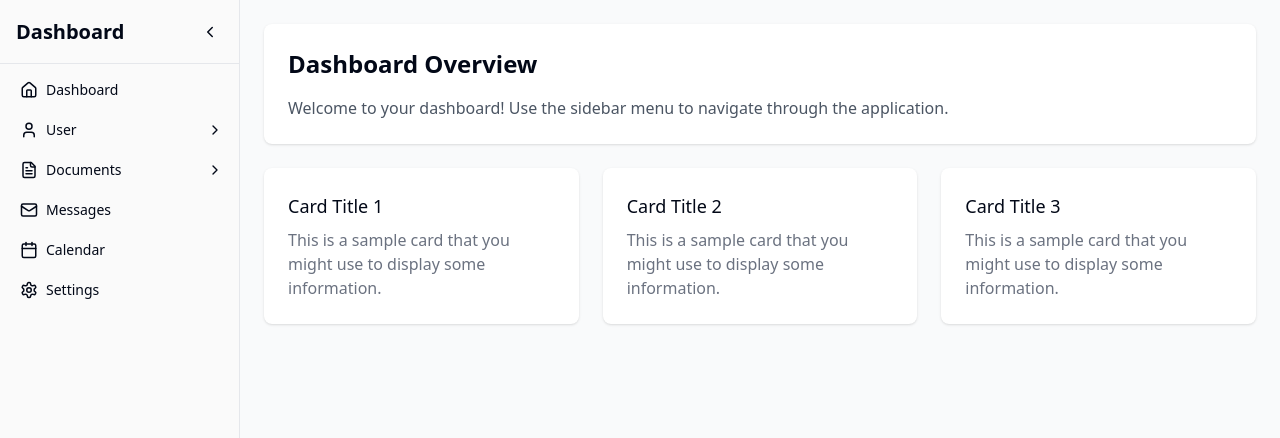
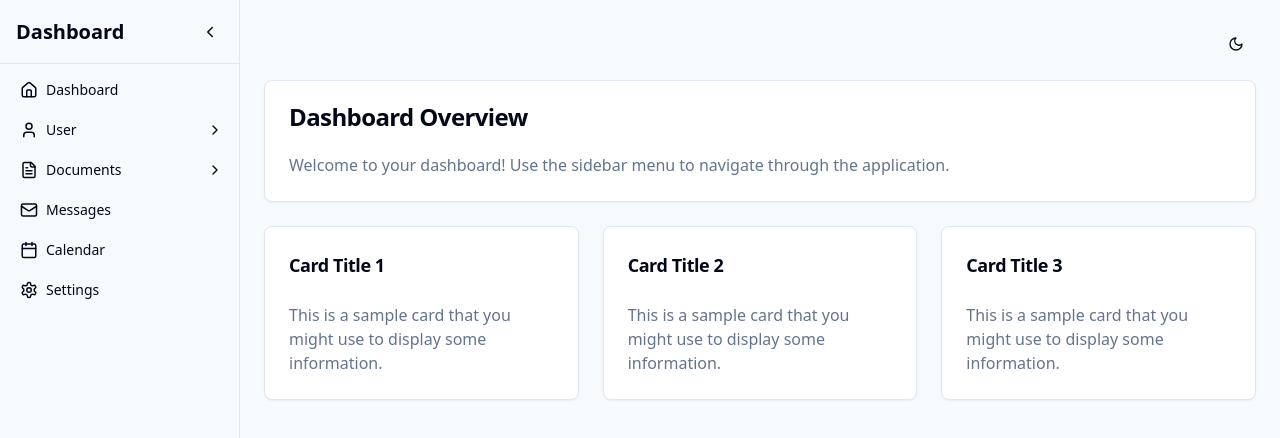
Before and after one commit to AkshKarDev/verti-menu-magic, a React (Vite) app: page / in a window 1280 px wide. Shown: the top 438 px of the page. Built offline with nearby package versions, Linux system fonts and the light colour scheme.

Commit message:
feat: Add light and dark themes
Adds light blue and dark themes to the application.

```diff
--- a/src/App.tsx
+++ b/src/App.tsx
@@ -2,6 +2,7 @@
 import { Toaster } from "@/components/ui/toaster";
 import { Toaster as Sonner } from "@/components/ui/sonner";
 import { TooltipProvider } from "@/components/ui/tooltip";
+import { ThemeProvider as NextThemeProvider } from "next-themes";
 import { QueryClient, QueryClientProvider } from "@tanstack/react-query";
 import { BrowserRouter, Routes, Route } from "react-router-dom";
 import Index from "./pages/Index";
@@ -11,6 +12,7 @@ const queryClient = new QueryClient();
 
 const App = () => (
   <QueryClientProvider client={queryClient}>
+    <NextThemeProvider attribute="class">
       <TooltipProvider>
         <Toaster />
         <Sonner />
@@ -22,6 +24,7 @@ const App = () => (
           </Routes>
         </BrowserRouter>
       </TooltipProvider>
+    </NextThemeProvider>
   </QueryClientProvider>
 );
 
--- a/src/components/Layout.tsx
+++ b/src/components/Layout.tsx
@@ -2,6 +2,8 @@
 import React from "react";
 import Sidebar from "./Sidebar/Sidebar";
 import { SidebarProvider } from "@/contexts/SidebarContext";
+import { ThemeProvider } from "@/contexts/ThemeContext";
+import ThemeToggle from "./ThemeToggle";
 
 interface LayoutProps {
   children: React.ReactNode;
@@ -9,14 +11,19 @@ interface LayoutProps {
 
 const Layout: React.FC<LayoutProps> = ({ children }) => {
   return (
+    <ThemeProvider>
       <SidebarProvider>
-      <div className="flex h-screen bg-gray-50">
+        <div className="flex h-screen bg-background">
           <Sidebar />
           <main className="flex-1 overflow-auto p-6">
+            <div className="flex justify-end mb-4">
+              <ThemeToggle />
+            </div>
             {children}
           </main>
         </div>
       </SidebarProvider>
+    </ThemeProvider>
   );
 };
 
--- /dev/null
+++ b/src/components/ThemeToggle.tsx
@@ -0,0 +1,27 @@
+
+import React from 'react';
+import { Moon, Sun } from 'lucide-react';
+import { Button } from '@/components/ui/button';
+import { useTheme } from '@/contexts/ThemeContext';
+
+const ThemeToggle: React.FC = () => {
+  const { theme, toggleTheme } = useTheme();
+
+  return (
+    <Button
+      variant="ghost"
+      size="icon"
+      onClick={toggleTheme}
+      aria-label={`Switch to ${theme === 'light' ? 'dark' : 'light'} theme`}
+      className="rounded-full"
+    >
+      {theme === 'light' ? (
+        <Moon className="h-5 w-5" />
+      ) : (
+        <Sun className="h-5 w-5" />
+      )}
+    </Button>
+  );
+};
+
+export default ThemeToggle;
--- /dev/null
+++ b/src/contexts/ThemeContext.tsx
@@ -0,0 +1,60 @@
+
+import React, { createContext, useState, useContext, useEffect } from 'react';
+
+type ThemeType = 'light' | 'dark';
+
+interface ThemeContextType {
+  theme: ThemeType;
+  setTheme: (theme: ThemeType) => void;
+  toggleTheme: () => void;
+}
+
+const ThemeContext = createContext<ThemeContextType | undefined>(undefined);
+
+export const ThemeProvider: React.FC<{ children: React.ReactNode }> = ({ children }) => {
+  const [theme, setTheme] = useState<ThemeType>(() => {
+    // Try to get the theme from localStorage
+    const savedTheme = localStorage.getItem('theme') as ThemeType;
+    // Check if there is a saved theme or use the system preference
+    if (savedTheme) {
+      return savedTheme;
+    }
+
+    // Check system preference
+    return window.matchMedia('(prefers-color-scheme: dark)').matches ? 'dark' : 'light';
+  });
+
+  useEffect(() => {
+    // Apply theme to the document
+    const root = window.document.documentElement;
+
+    if (theme === 'dark') {
+      root.classList.add('dark');
+    } else {
+      root.classList.remove('dark');
+    }
+
+    // Save theme to localStorage
+    localStorage.setItem('theme', theme);
+  }, [theme]);
+
+  const toggleTheme = () => {
+    setTheme(prev => (prev === 'light' ? 'dark' : 'light'));
+  };
+
+  return (
+    <ThemeContext.Provider value={{ theme, setTheme, toggleTheme }}>
+      {children}
+    </ThemeContext.Provider>
+  );
+};
+
+export const useTheme = (): ThemeContextType => {
+  const context = useContext(ThemeContext);
+
+  if (context === undefined) {
+    throw new Error('useTheme must be used within a ThemeProvider');
+  }
+
+  return context;
+};
--- a/src/index.css
+++ b/src/index.css
@@ -1,10 +1,11 @@
+
 @tailwind base;
 @tailwind components;
 @tailwind utilities;
 
 @layer base {
   :root {
-    --background: 0 0% 100%;
+    --background: 210 50% 98%;
     --foreground: 222.2 84% 4.9%;
 
     --card: 0 0% 100%;
@@ -13,7 +14,7 @@
     --popover: 0 0% 100%;
     --popover-foreground: 222.2 84% 4.9%;
 
-    --primary: 222.2 47.4% 11.2%;
+    --primary: 210 100% 50%;
     --primary-foreground: 210 40% 98%;
 
     --secondary: 210 40% 96.1%;
@@ -34,20 +35,13 @@
 
     --radius: 0.5rem;
 
-    --sidebar-background: 0 0% 98%;
-
+    --sidebar-background: 210 50% 98%;
     --sidebar-foreground: 240 5.3% 26.1%;
-
-    --sidebar-primary: 240 5.9% 10%;
-
+    --sidebar-primary: 210 100% 50%;
     --sidebar-primary-foreground: 0 0% 98%;
-
-    --sidebar-accent: 240 4.8% 95.9%;
-
+    --sidebar-accent: 210 30% 95.9%;
     --sidebar-accent-foreground: 240 5.9% 10%;
-
-    --sidebar-border: 220 13% 91%;
-
+    --sidebar-border: 210 30% 91%;
     --sidebar-ring: 217.2 91.2% 59.8%;
   }
 
@@ -61,8 +55,8 @@
     --popover: 222.2 84% 4.9%;
     --popover-foreground: 210 40% 98%;
 
-    --primary: 210 40% 98%;
-    --primary-foreground: 222.2 47.4% 11.2%;
+    --primary: 210 100% 60%;
+    --primary-foreground: 0 0% 98%;
 
     --secondary: 217.2 32.6% 17.5%;
     --secondary-foreground: 210 40% 98%;
@@ -79,13 +73,14 @@
     --border: 217.2 32.6% 17.5%;
     --input: 217.2 32.6% 17.5%;
     --ring: 212.7 26.8% 83.9%;
-    --sidebar-background: 240 5.9% 10%;
-    --sidebar-foreground: 240 4.8% 95.9%;
-    --sidebar-primary: 224.3 76.3% 48%;
+
+    --sidebar-background: 222.2 47.4% 11.2%;
+    --sidebar-foreground: 210 40% 98%;
+    --sidebar-primary: 210 100% 60%;
     --sidebar-primary-foreground: 0 0% 100%;
-    --sidebar-accent: 240 3.7% 15.9%;
+    --sidebar-accent: 222.2 47.4% 15.9%;
     --sidebar-accent-foreground: 240 4.8% 95.9%;
-    --sidebar-border: 240 3.7% 15.9%;
+    --sidebar-border: 222.2 47.4% 15.9%;
     --sidebar-ring: 217.2 91.2% 59.8%;
   }
 }
--- a/src/pages/Index.tsx
+++ b/src/pages/Index.tsx
@@ -1,25 +1,34 @@
 
 import Layout from "@/components/Layout";
+import { Card, CardHeader, CardTitle, CardContent } from "@/components/ui/card";
 
 const Index = () => {
   return (
     <Layout>
       <div className="space-y-6">
-        <div className="bg-white shadow rounded-lg p-6">
-          <h2 className="text-2xl font-bold mb-4">Dashboard Overview</h2>
-          <p className="text-gray-600">
-            Welcome to your dashboard! Use the sidebar menu to navigate through the application.
-          </p>
-        </div>
+        <Card>
+          <CardHeader>
+            <CardTitle>Dashboard Overview</CardTitle>
+          </CardHeader>
+          <CardContent>
+            <p className="text-muted-foreground">
+              Welcome to your dashboard! Use the sidebar menu to navigate through the application.
+            </p>
+          </CardContent>
+        </Card>
 
         <div className="grid grid-cols-1 md:grid-cols-2 lg:grid-cols-3 gap-6">
           {[1, 2, 3].map((item) => (
-            <div key={item} className="bg-white shadow rounded-lg p-6">
-              <h3 className="font-medium text-lg mb-2">Card Title {item}</h3>
-              <p className="text-gray-500">
-                This is a sample card that you might use to display some information.
-              </p>
-            </div>
+            <Card key={item}>
+              <CardHeader>
+                <CardTitle className="text-lg">Card Title {item}</CardTitle>
+              </CardHeader>
+              <CardContent>
+                <p className="text-muted-foreground">
+                  This is a sample card that you might use to display some information.
+                </p>
+              </CardContent>
+            </Card>
           ))}
         </div>
       </div>
```
Lines whose indentation alone changed are shown as unchanged.
